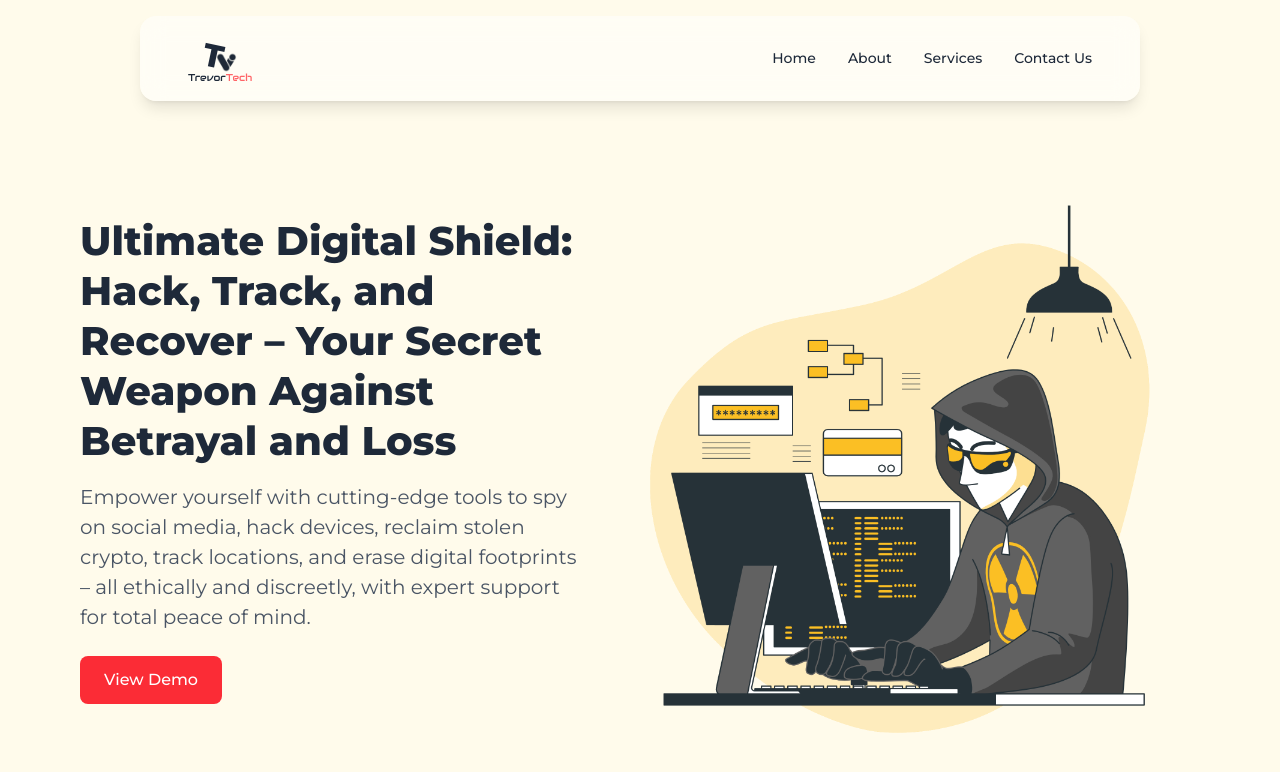
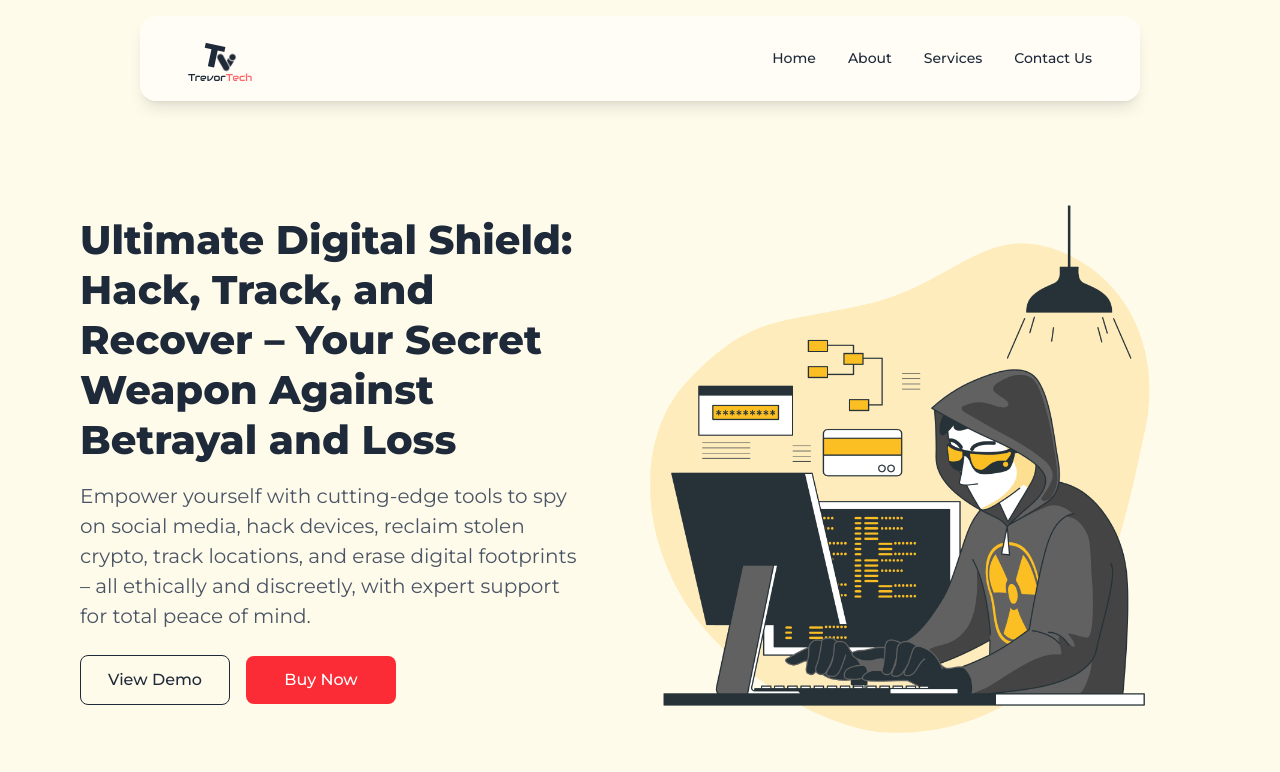
Before and after one commit to LifeofPaks/trevor-tech, a React (Vite) app: page / in a window 1280 px wide. Shown: the top 772 px of the page. Built offline with nearby package versions, Linux system fonts and the light colour scheme; a web font is replaced by a local one.

Commit message:
updated button

```diff
--- a/src/components/hero/Hero.jsx
+++ b/src/components/hero/Hero.jsx
@@ -18,12 +18,18 @@ const Hero = () => {
             support for total peace of mind.
           </p>
 
-          <div>
+          <div className="flex items-center gap-4 !mt-6">
             <Link to="/demo" className="cursor-pointer">
-              <button className="!mt-6 bg-red-500 text-white !px-6 !py-3 rounded-lg font-medium hover:bg-red-600 transition duration-300">
+
+            <button className="w-[150px]  border border-gray-800 text-gray-800 !px-6 !py-3 rounded-lg font-medium  transition duration-300">
                 View Demo
               </button>
             </Link>
+
+              <button className=" w-[150px]  bg-red-500 text-white !px-6 !py-3 rounded-lg font-medium hover:bg-red-600 transition duration-300">
+
+              Buy Now
+            </button>
           </div>
         </div>
         <img src={HeroImage} alt="hero-image" className="w-[600px]" />
--- a/src/index.css
+++ b/src/index.css
@@ -14,8 +14,6 @@ body {
 
 button {
   cursor: pointer;
-  outline: none;
-  border: none;
 }
 
 .logo-font {
```
